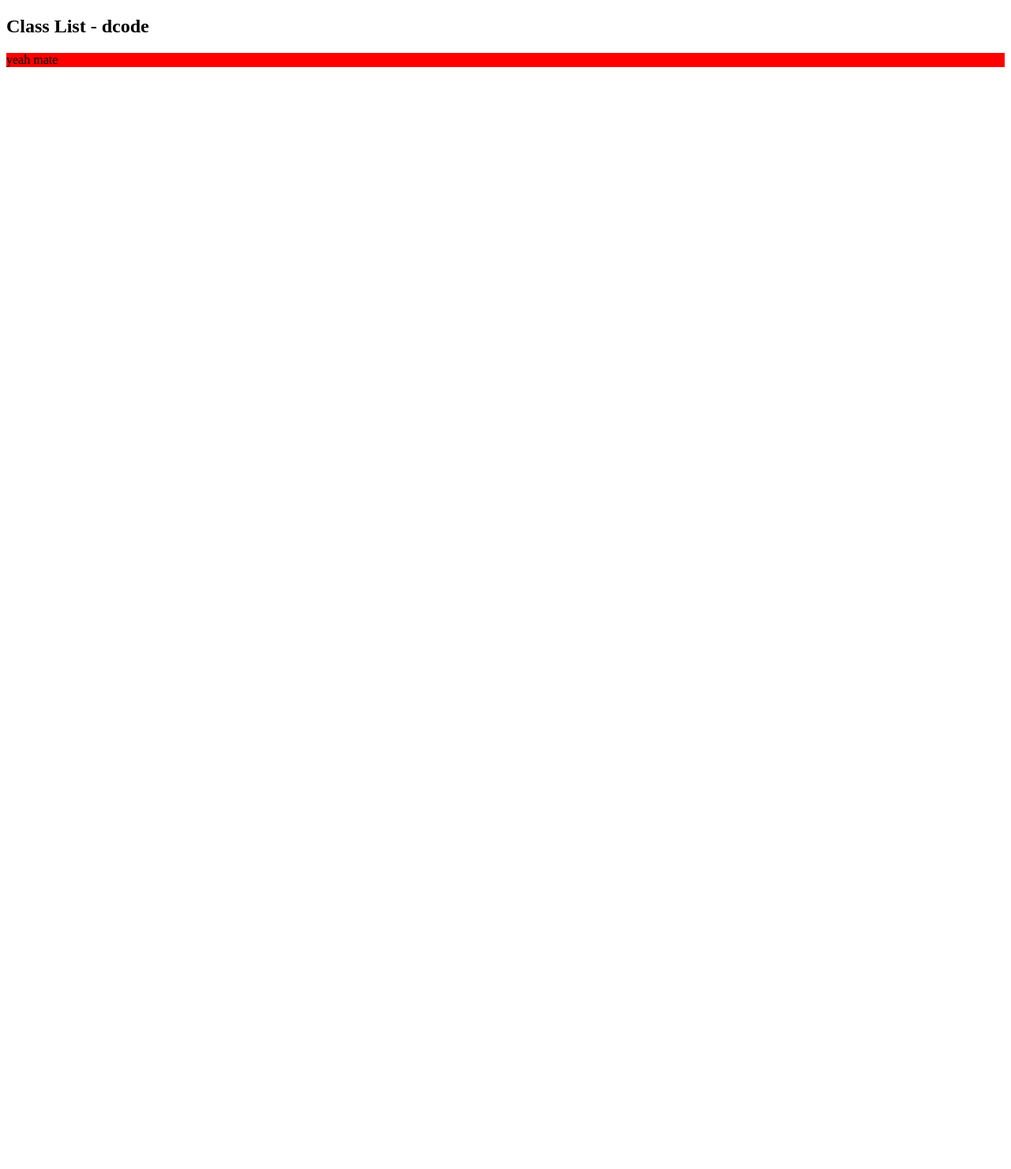
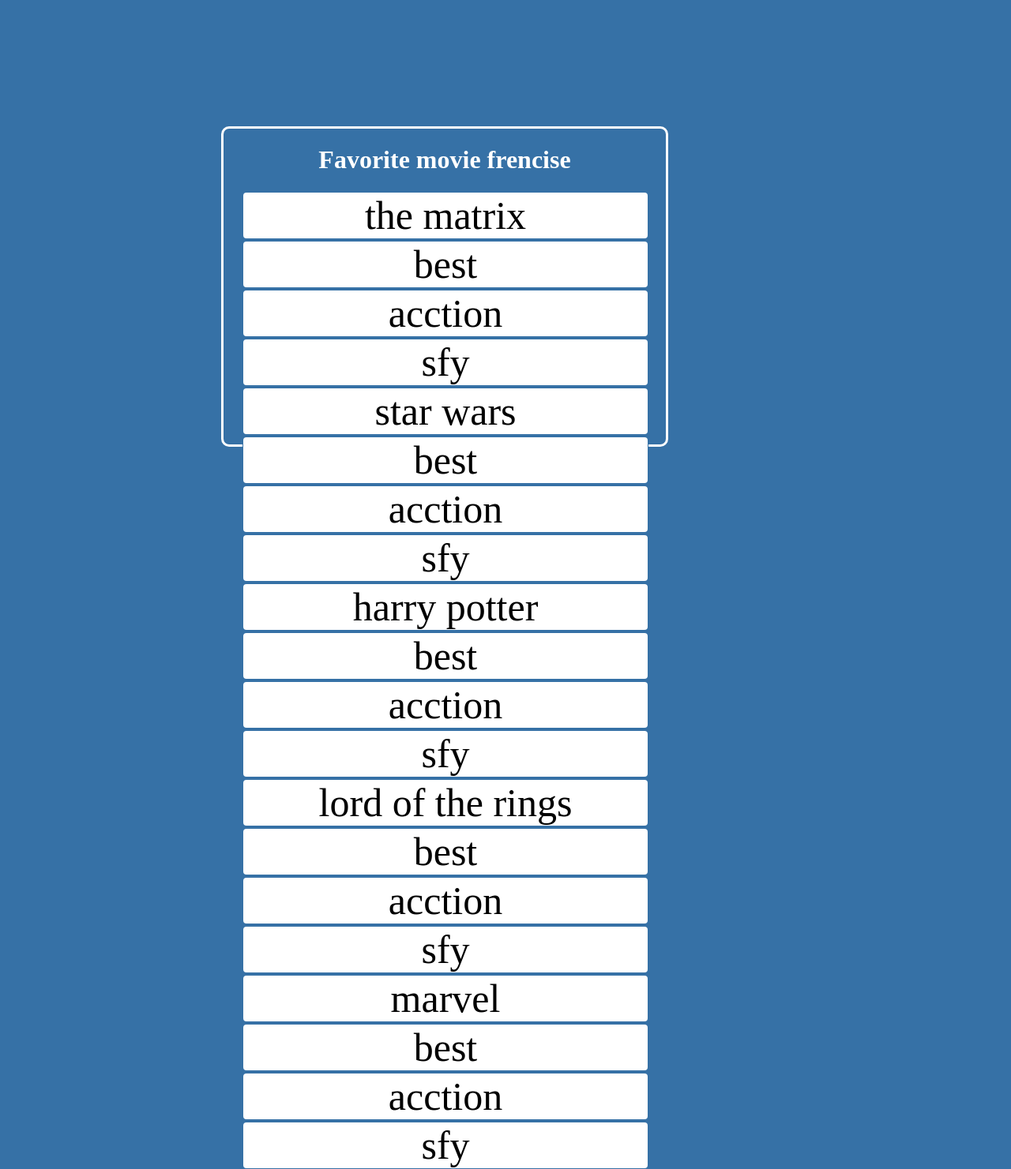
Before and after one commit to alexsjob89/my-content, a PHP site: page /home.html in a window 1280 px wide. Shown: the whole page at 79% size. Before the commit the page ends 85 px from the top, so only its background shows below. Run offline with PHP 8.4, Linux system fonts and the light colour scheme; some libraries are stand-ins or nearby versions.

Commit message:
small projects

```diff
--- a/home.html
+++ b/home.html
@@ -15,13 +15,44 @@
 </style>
 
 <body>
-    <h2 id="title">Class List - dcode</h2>
-    <p id="myPara">
-        yeah mate
-    </p>
+
+    <div class="container">
+        <h1 id="main-heading">Favorite movie frencise</h1>
+
+        <ul>
+            <li class="list-items">the matrix
+                <li>best</li>
+                <li>acction</li>
+                <li>sfy</li>
+            </li>
+            <li class="list-items">star wars
+                <li>best</li>
+                <li>acction</li>
+                <li>sfy</li>
+            </li>
+            <li class="list-items">harry potter
+                <li>best</li>
+                <li>acction</li>
+                <li>sfy</li>
+            </li>
+            <li class="list-items">lord of the rings
+                <li>best</li>
+                <li>acction</li>
+                <li>sfy</li>
+            </li>
+            <li class="list-items">marvel
+                <li>best</li>
+                <li>acction</li>
+                <li>sfy</li>
+            </li>
+        </ul>
+
+
+    </div>
 
 
 
+    <script src="https://cdnjs.cloudflare.com/ajax/libs/gsap/3.11.0/gsap.min.js" integrity="sha512-GQ5/eIhs41UXpG6fGo4xQBpwSEj9RrBvMuKyE2h/2vw3a9x85T1Bt0JglOUVJJLeyIUl/S/kCdDXlE/n7zCjIg==" crossorigin="anonymous" referrerpolicy="no-referrer"></script>
     <script src="index.js">
     </script>
 </body>
--- a/index.css
+++ b/index.css
@@ -1,38 +1,36 @@
 @import url('https://fonts.googleapis.com/css2?family=Poppins:wght@200;400&display=swap');
-
-/* body {
-    margin: 0;
-    background-color: rgb(120, 120, 242);
+body {
+    text-decoration: none;
+    background-color: rgba(21, 90, 151, 0.853);
 }
 
-
-#btn {
-    margin-left: 20rem;
+.container {
+    border: 3px solid white;
+    border-radius: 10px;
+    width: 35rem;
+    height: 25rem;
+    margin-left: 17rem;
     margin-top: 10rem;
-    font-size: 30px;
-    padding: 15px;
-    border-radius: 10px;
-    background-color: black;
-    color: white;
-    box-shadow: 10px 15px 10px solid grey;
 }
 
-p {
-    display: none;
-} */
-
-.bold {
-    font-weight: bold;
+#main-heading {
+    color: white;
+    text-align: center;
 }
 
-.red-bg {
-    background: red;
+li {
+    border: 1px solid rgba(21, 90, 151, 0.853);
+    list-style-type: none;
+    font-size: 50px;
+    width: 32rem;
+    margin-left: -1rem;
+    border-radius: 5px;
+    margin-top: 2px;
+    background-color: white;
+    text-align: center;
 }
 
-.white-text {
-    color: white;
+li:hover {
+    background-color: rgb(234, 240, 190);
+    padding: 2px;
 }
-
-.big-font {
-    font-size: 36px;
-}
--- a/index.js
+++ /dev/null
@@ -1,10 +0,0 @@
-const myPara = document.getElementById('myPara')
-
-myPara.classList.add("bold", "big-font")
-myPara.classList.remove("bold")
-myPara.classList.replace("big-font", "red-bg")
-
-myPara.classList.toggle("red-bg");
-myPara.classList.toggle("red-bg");
-
-console.log(myPara.classList);
```
